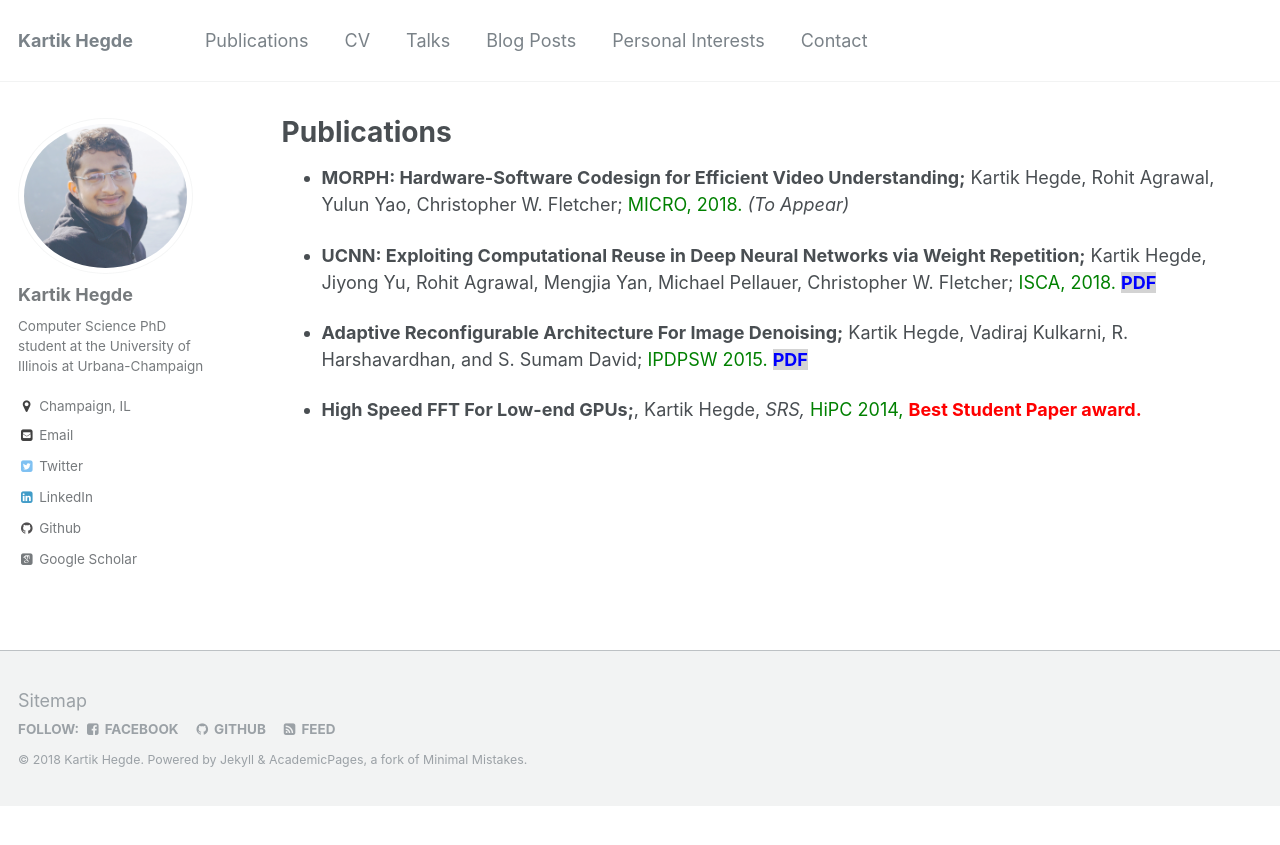
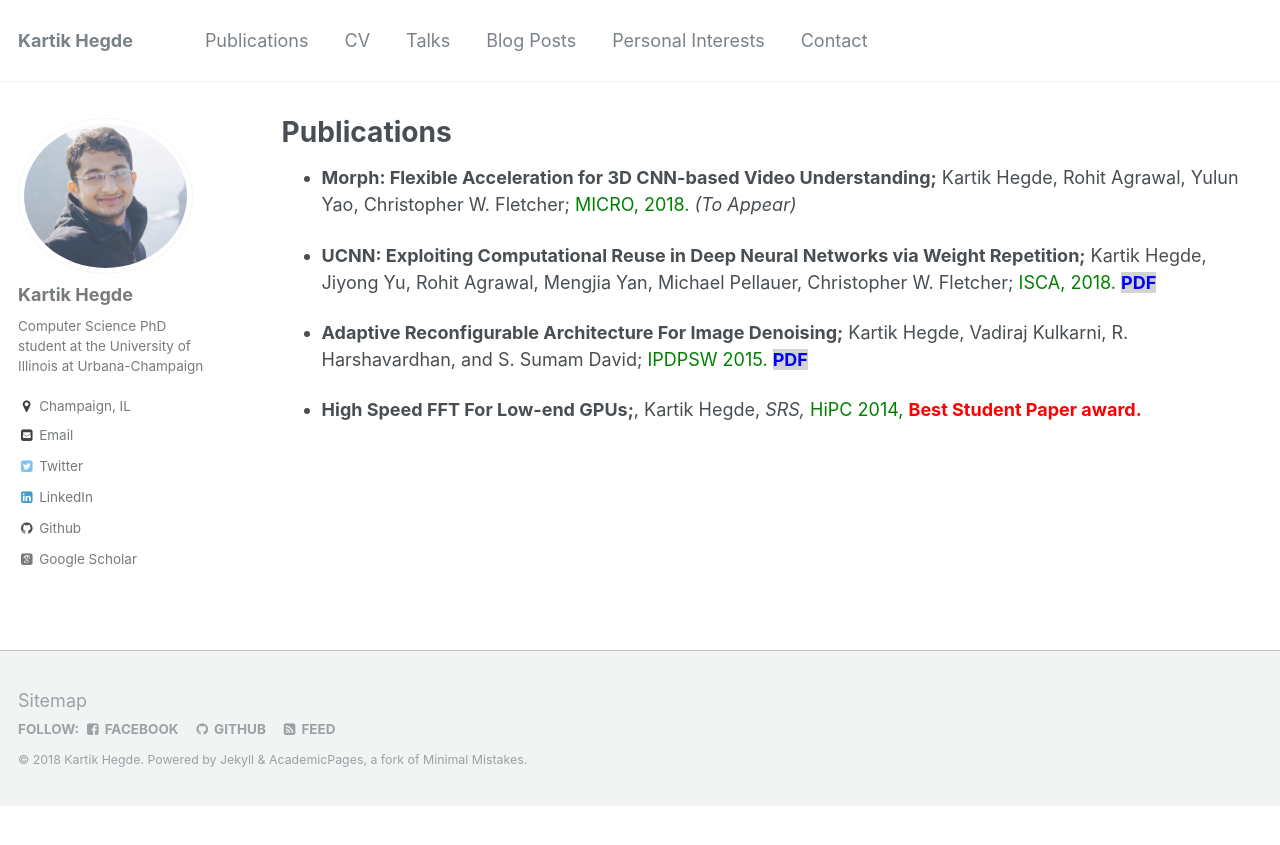
Before and after one commit to kartik-hegde/kartik-hegde.github.io, a Jekyll site: the page built from _pages/publications.md, in a window 1280 px wide. Shown: the top 845 px of the page. Built offline with Jekyll 4.4.1, drawn with Linux system fonts in a browser that asks for light colours; some web fonts are replaced.

Commit message:
Update publications.md

```diff
--- a/_pages/publications.md
+++ b/_pages/publications.md
@@ -5,7 +5,7 @@ permalink: /publications/
 author_profile: true
 ---
 
-- **MORPH: Hardware-Software Codesign for Efficient Video Understanding;** Kartik Hegde, Rohit Agrawal, Yulun Yao, Christopher W. Fletcher; <span style="color:green"> MICRO, 2018. </span> *(To Appear)*
+- **Morph: Flexible Acceleration for 3D CNN-based Video Understanding;** Kartik Hegde, Rohit Agrawal, Yulun Yao, Christopher W. Fletcher; <span style="color:green"> MICRO, 2018. </span> *(To Appear)*
 
 - **UCNN: Exploiting Computational Reuse in Deep Neural Networks via Weight Repetition;** Kartik Hegde, Jiyong Yu, Rohit Agrawal, Mengjia Yan, Michael Pellauer, Christopher W. Fletcher; <span style="color:green"> ISCA, 2018. </span> <span style="color:blue;background:lightgray"> **[PDF](https://www.kartikhegde.net/files/UCNN_ISCA.pdf){:target="_blank"}** </span>
 
```
